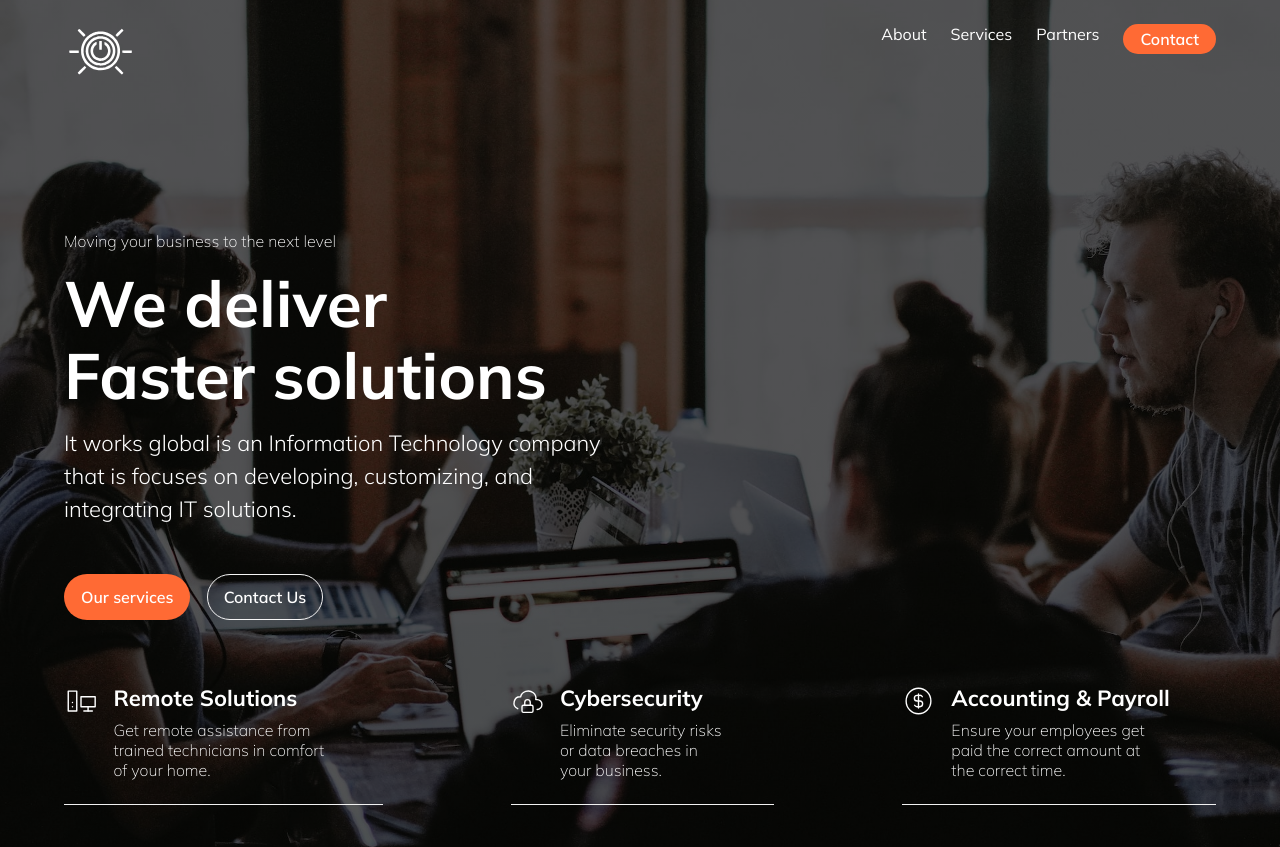
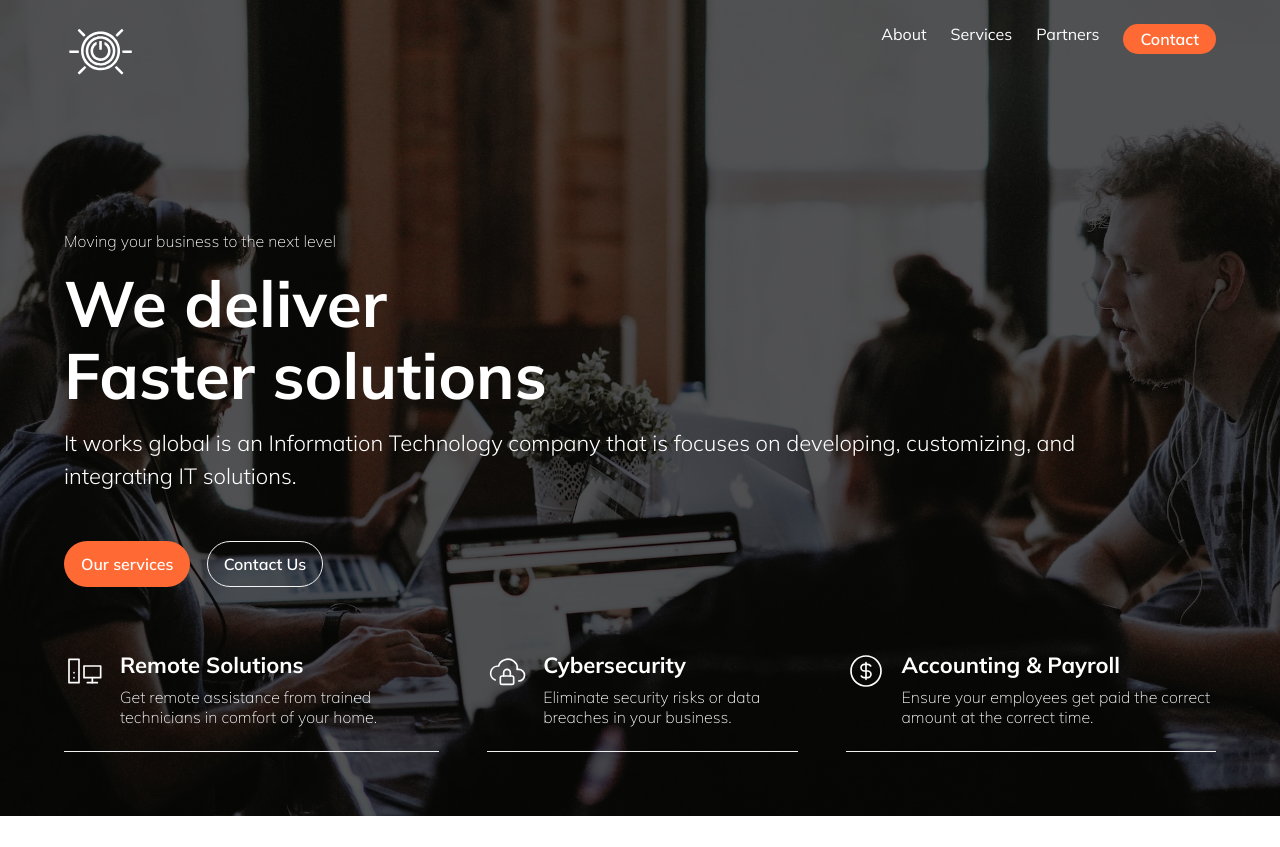
Before and after one commit to RP592/itworksglobal-landing-page, a website built with Parcel: page src/index.html in a window 1280 px wide. Shown: the top 847 px of the page. Built offline with nearby package versions, Linux system fonts and the light colour scheme.

Commit message:
Updated mqs

```diff
--- a/src/index.html
+++ b/src/index.html
@@ -87,7 +87,7 @@
           <a class="button-link" href="#services-section">Our services</a>
           <a class="button-link" href="#contact-section">Contact Us</a>
         </div>
-        <div class="flex-column-container">
+        <div class="flex-row">
           <div class="column">
             <img class="column-icon" src="../assets/icons/remote.svg" alt="">
             <div>
--- a/src/style.scss
+++ b/src/style.scss
@@ -87,7 +87,7 @@ section {
   }
 
   @include mq($from: desktop) {
-    max-width: 70%;
+    max-width: 60%;
   }
 }
 
@@ -253,6 +253,7 @@ section {
 
   .text-container {
     max-width: 90%;
+    margin: 0;
   }
 
   .subtitle {
@@ -290,7 +291,7 @@ section {
     background-color: transparent;
   }
 
-  .flex-column-container {
+  .flex-row {
     margin-top: 48px;
   }
 
@@ -317,18 +318,12 @@ section {
     font-weight: 200;
     font-size: 14px;
     margin-bottom: 12px;
-    max-width: 80%;
     margin-top: 4px;
   }
 
   @include mq($from: tablet) {
     margin-top: 152px;
     padding-bottom: 64px;
-
-    .text-container {
-      max-width: 50%;
-      margin: 0;
-    }
 
     .subtitle {
       font-size: 16px;
@@ -352,9 +347,8 @@ section {
       padding: 8px 16px;
     }
 
-    .flex-column-container {
+    .flex-row {
       display: flex;
-      gap: 128px;
       justify-content: center;
       margin-top: 64px;
     }
@@ -375,6 +369,20 @@ section {
       font-size: 16px;
       margin-top: 8px;
       margin-bottom: 24px;
+    }
+  }
+
+  @include mq($from: wide) {
+    .flex-row {
+      gap: 128px;
+    }
+
+    .text-container {
+      max-width: 54%;
+    }
+
+    .column-text {
+      max-width: 80%;
     }
   }
 }
@@ -672,6 +680,12 @@ section {
       font-size: 32px;
     }
   }
+
+  @include mq($until: desktop) {
+    .flex-row:first-child {
+      flex-direction: column;
+    }
+  }
 }
 // END: CONTACT SECTION
 
```
